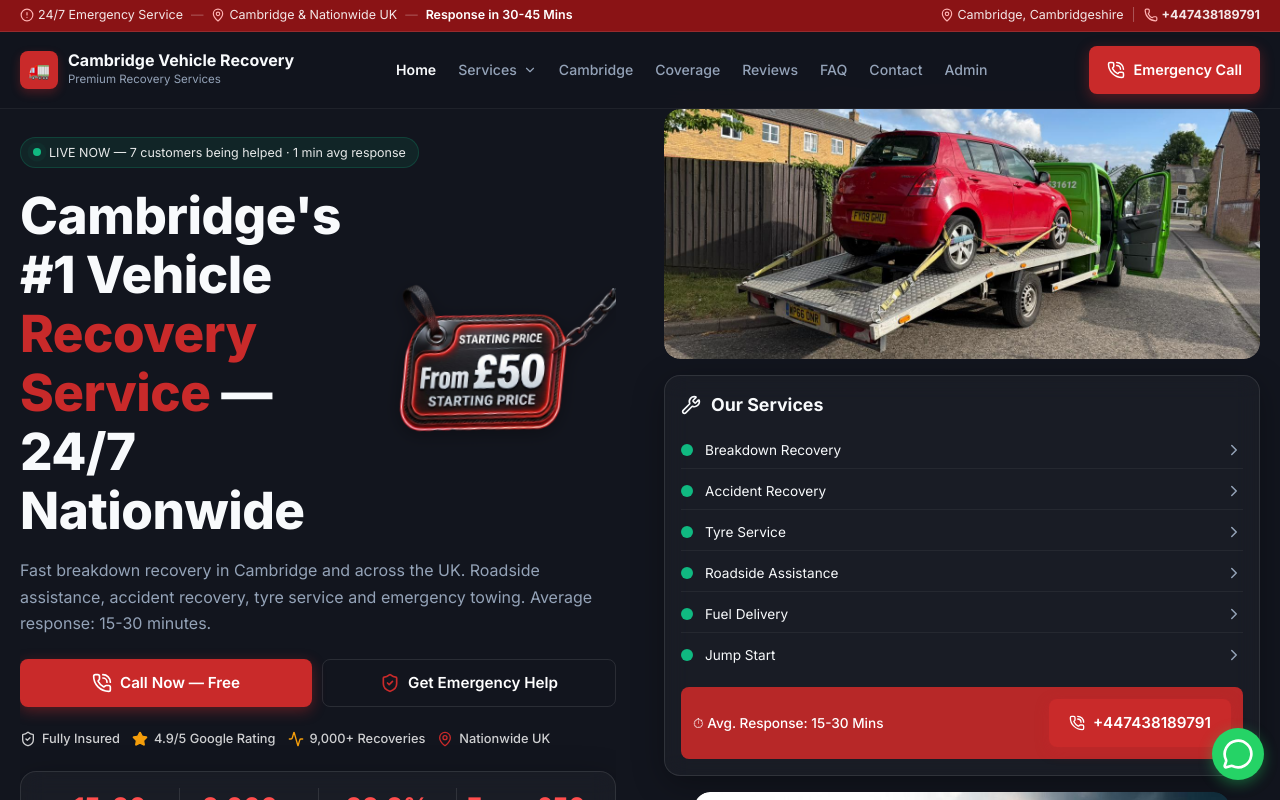
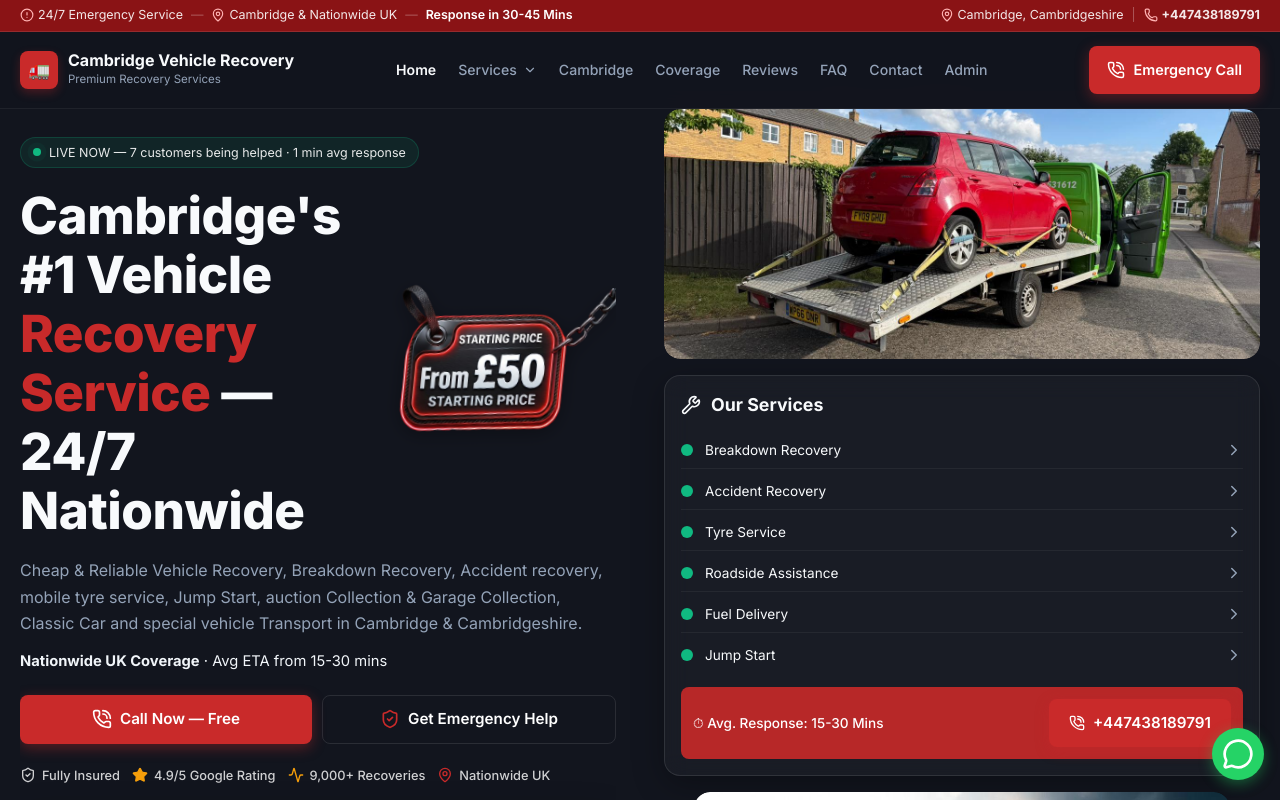
Before and after one commit to vijayghodadra/247cbrecovery, a React (Vite) app: page / in a window 1280 px wide. Shown: the top 800 px of the page. Built offline with nearby package versions, Linux system fonts and the light colour scheme.

Commit message:
Update hero section subtitle copy and metadata highlights

```diff
--- a/src/components/Hero.css
+++ b/src/components/Hero.css
@@ -68,6 +68,13 @@
   color: var(--text-muted);
   line-height: 1.65;
   max-width: 100%;
+}
+
+.hero-subtitle-meta {
+  display: block;
+  margin-top: 12px;
+  color: #f1f5f9;
+  font-size: clamp(0.82rem, 2.5vw, 0.92rem);
 }
 
 /* Action Buttons */
--- a/src/components/Hero.jsx
+++ b/src/components/Hero.jsx
@@ -26,9 +26,10 @@
       </div>
 
       <p className="hero-subtitle">
-        Fast breakdown recovery in Cambridge and across the UK. Roadside
-        assistance, accident recovery, tyre service and emergency towing.
-        Average response: 15-30 minutes.
+        Cheap &amp; Reliable Vehicle Recovery, Breakdown Recovery, Accident recovery, mobile tyre service, Jump Start, auction Collection &amp; Garage Collection, Classic Car and special vehicle Transport in Cambridge &amp; Cambridgeshire.
+        <span className="hero-subtitle-meta">
+          <strong>Nationwide UK Coverage</strong> · Avg ETA from 15-30 mins
+        </span>
       </p>
 
       {/* Actions */}
```
